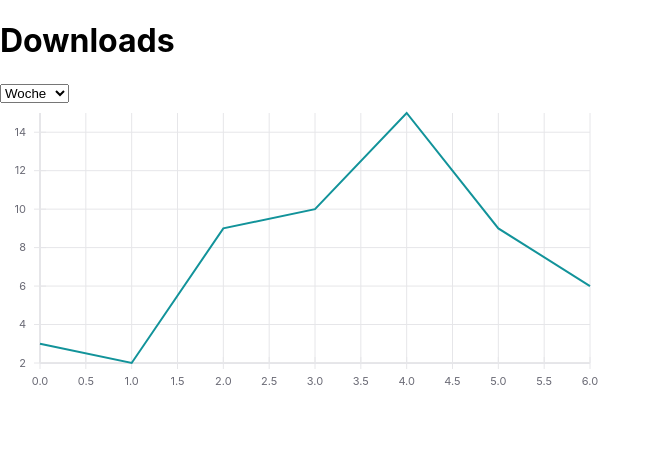
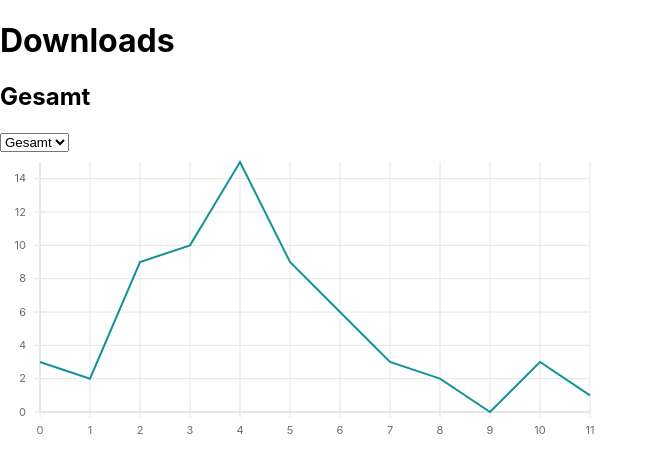
Before and after one commit to philipkrueck/app_analytics_dashboard, a React (Create React App) app: page / in a window 1280 px wide. Shown: the top 472 px of the page, without its empty margins (0-661 px from the left). Built offline with nearby package versions, Linux system fonts and the light colour scheme.

Commit message:
lifted state up from TimeSelection

```diff
--- a/src/Downloads.js
+++ b/src/Downloads.js
@@ -93,38 +93,53 @@ function DownlaodsPlot(props) {
     );
 }
 
-const timeDurationOptions = {
-    week: "Woche",
-    month: "Monat",
-    year: "Jahr",
-    allTime: "Gesamt"
-}
-
-function TimeSelection() {
+function TimeSelection(props) {
     function handleSelectTimeDurationDidChange(e) {
-        console.log(e.target.value)
+        props.onChange(e.value);
     }
 
     return (
-        <select onChange={handleSelectTimeDurationDidChange}>
-            <option value={timeDurationOptions.week}>{timeDurationOptions.week}</option>
-            <option value={timeDurationOptions.month}>{timeDurationOptions.month}</option>
-            <option value={timeDurationOptions.year}>{timeDurationOptions.year}</option>
-            <option value={timeDurationOptions.allTime}>{timeDurationOptions.allTime}</option>
-        </select>
+        <div>
+            <h2>{props.currentTimeDuration}</h2>
+            <select onChange={handleSelectTimeDurationDidChange} defaultValue={props.currentTimeDuration}>
+                { props.timeDurationOptions.map((timeDuration) => {
+                    return (<option key={timeDuration}>{timeDuration}</option>)
+                })}
+            </select>
+        </div>
     );
 }
 
 function Downloads() {
-    const [currentTimeDuration, setCurrentTimeDuration] = useState(timeDurationOptions.week);
+    const timeDurationOptions = ["Woche", "Monat", "Jahr", "Gesamt"];
+    const [currentTimeDuration, setCurrentTimeDuration] = useState(timeDurationOptions[3]);
+
+    function timeSelectionDidChange(newValue) {
+        console.log(newValue)
+    }
 
     return (
         <div>
             <h1>Downloads</h1>
-            <TimeSelection currentTimeDuration={currentTimeDuration}/>
-            <DownlaodsPlot data={dataLastWeek} />
+            <TimeSelection currentTimeDuration={currentTimeDuration} timeDurationOptions={timeDurationOptions} onChange={() => timeSelectionDidChange()}/>
+            <DownlaodsPlot data={getData(currentTimeDuration, timeDurationOptions)} />
         </div>
     )
 }
 
+function getData(timeDuration, timeDurationOptions) {
+    switch (timeDuration) {
+        case timeDurationOptions[0]:
+            return dataLastWeek;
+        case timeDurationOptions[1]:
+            return dataLastMonth;
+        case timeDurationOptions[2]:
+            return data2020;
+        case timeDurationOptions[3]:
+            return data2019;
+        default:
+            break;
+    }
+}
+
 export default Downloads;
```
